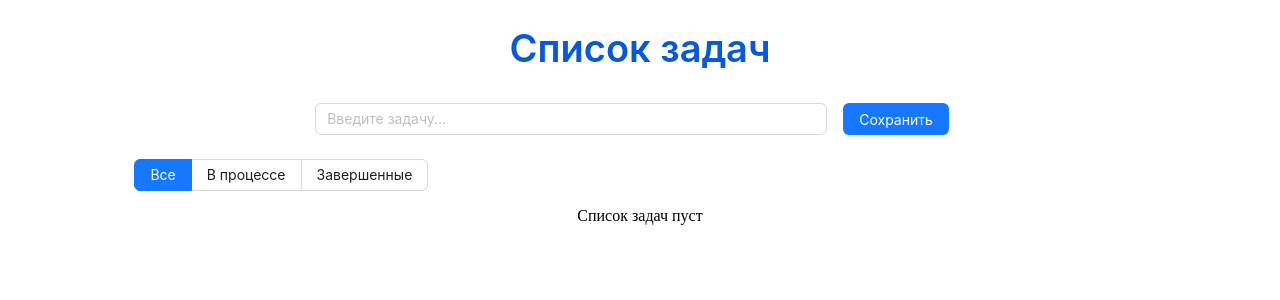
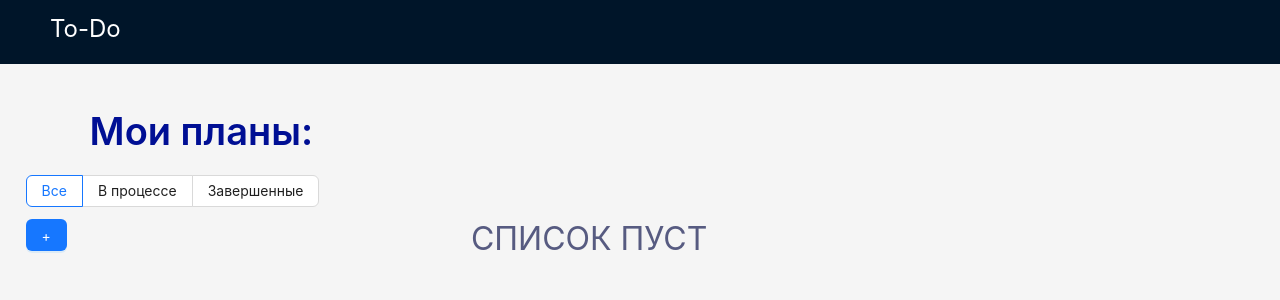
Before and after one commit to Us-Valeria/todolist-v2, a React (Vite) app: page / in a window 1280 px wide. Shown: the top 300 px of the page. Built offline with nearby package versions, Linux system fonts and the light colour scheme.

Commit message:
fix style

```diff
--- a/package.json
+++ b/package.json
@@ -3,6 +3,7 @@
   "version": "0.1.0",
   "private": true,
   "dependencies": {
+    "@ant-design/icons": "^5.3.0",
     "@emotion/react": "^11.11.3",
     "@types/jest": "^27.5.2",
     "@types/react": "^18.2.48",
@@ -40,6 +41,7 @@
   "devDependencies": {
     "@types/node": "^20.11.20",
     "@vitejs/plugin-react": "^4.2.1",
-    "vite": "^5.1.4"
+    "vite": "^5.1.4",
+    "vite-plugin-checker": "^0.6.4"
   }
 }
--- a/src/App.tsx
+++ b/src/App.tsx
@@ -1,17 +1,54 @@
 import React from "react";
-import { Typography } from "antd";
-import AddTaskForm from "./components/AddTaskForm";
+import { Typography, Layout, GlobalToken, theme } from "antd";
+import { Global, css } from "@emotion/react";
 import FilterTaskList from "./components/FilterTaskList";
+const { Header, Content } = Layout;
+const { Text } = Typography;
 
-const { Title } = Typography;
+const styles = (token: GlobalToken) => ({
+  global: css`
+    * {
+      margin: 0;
+      padding: 0;
+    }
+  `,
+  page: css`
+    min-height: 100vh;
+  `,
+  body: css`
+    display: flex;
+    flex-direction: column;
+  `,
+  title: css`
+    color: white;
+    font-size: ${token.fontSizeHeading3}px;
+  `,
+  text: css`
+    margin: 3% 7% 0;
+    font-size: ${token.fontSizeHeading1}px;
+    font-weight: ${token.fontWeightStrong};
+    color: #000f94;
+    @media (max-width: 720px) {
+      margin: 2% 25%;
+      font-size: ${token.fontSizeHeading2}px;
+    }
+  `,
+});
+
 function App() {
+  const { token } = theme.useToken();
   return (
     <>
-      <Title style={{ color: "#0958d9", textAlign: "center" }}>
-        Список задач
-      </Title>
-      <AddTaskForm />
-      <FilterTaskList />
+      <Global styles={styles(token).global} />
+      <Layout css={styles(token).page}>
+        <Header>
+          <Text css={styles(token).title}>To-Do</Text>
+        </Header>
+        <Content css={styles(token).body}>
+          <Text css={styles(token).text}>Мои планы:</Text>
+          <FilterTaskList />
+        </Content>
+      </Layout>
     </>
   );
 }
--- /dev/null
+++ b/src/components/AddTask.tsx
@@ -0,0 +1,38 @@
+import React, { useState } from "react";
+import { Button } from "antd";
+import { useTasks } from "../stores/useTasks";
+import TaskForm from "./TaskForm";
+
+function AddTask() {
+  const addTask = useTasks((state) => state.addTask);
+  const [isAdd, setIsAdd] = useState(false);
+  const [textTask, setTextTask] = useState("");
+
+  const onFinishForm = () => {
+    addTask(textTask);
+    setTextTask("");
+    setIsAdd(false);
+  };
+  const onChangeForm = (e: React.ChangeEvent<HTMLInputElement>) =>
+    setTextTask(e.target.value);
+  return (
+    <>
+      {isAdd ? (
+        <>
+          <TaskForm
+            onFinish={onFinishForm}
+            value={textTask}
+            onChange={onChangeForm}
+          />
+        </>
+      ) : (
+        <>
+          <Button type="primary" onClick={() => setIsAdd(true)}>
+            +
+          </Button>
+        </>
+      )}
+    </>
+  );
+}
+export default AddTask;
--- a/src/components/AddTaskForm.tsx
+++ /dev/null
@@ -1,33 +0,0 @@
-import React, { useState } from "react";
-import { useTasks } from "../stores/useTasks";
-import TaskForm from "./TaskForm";
-
-function AddTaskForm() {
-  const addTask = useTasks((state) => state.addTask);
-  const [textTask, setTextTask] = useState("");
-
-  const onFinishForm = () => {
-    addTask(textTask);
-    setTextTask("");
-  };
-
-  const onChangeForm = (e: React.ChangeEvent<HTMLInputElement>) =>
-    setTextTask(e.target.value);
-
-  return (
-    <div
-      style={{
-        marginTop: "32px",
-        marginBottom: "24px",
-      }}
-    >
-      <TaskForm
-        placeholder={"Введите задачу..."}
-        value={textTask}
-        onFinish={onFinishForm}
-        onChange={onChangeForm}
-      />
-    </div>
-  );
-}
-export default AddTaskForm;
--- a/src/components/FilterTaskList.tsx
+++ b/src/components/FilterTaskList.tsx
@@ -1,7 +1,20 @@
 import React, { useState, useEffect } from "react";
 import { Flex, Radio, RadioChangeEvent } from "antd";
+import { css } from "@emotion/react";
 import TaskList from "./TaskList";
 import { useTasks } from "../stores/useTasks";
+
+const styles = {
+  content: css`
+    margin: 1% 2%;
+    @media (max-width: 720px) {
+      margin: 0;
+    }
+  `,
+  list: css`
+    margin-top: 2px;
+  `,
+};
 
 function FilterTaskList() {
   const tasks = useTasks((state) => state.tasks);
@@ -36,26 +49,17 @@ function FilterTaskList() {
   }, [tasks]);
 
   return (
-    <div
-      style={{
-        width: "80%",
-        marginLeft: "auto",
-        marginRight: "auto",
-      }}
-    >
-      <Flex gap="middle" align="center">
-        <Radio.Group
-          defaultValue={filter}
-          onChange={onChange}
-          buttonStyle="solid"
-        >
+    <div css={styles.content}>
+      <Flex gap="small" align="center">
+        <Radio.Group defaultValue={filter} onChange={onChange}>
           <Radio.Button value="all">Все</Radio.Button>
           <Radio.Button value="active">В процессе</Radio.Button>
           <Radio.Button value="completed">Завершенные</Radio.Button>
         </Radio.Group>
       </Flex>
-
-      <TaskList tasks={filteredTasks} />
+      <div css={styles.list}>
+        <TaskList tasks={filteredTasks} />
+      </div>
     </div>
   );
 }
--- a/src/components/TaskForm.tsx
+++ b/src/components/TaskForm.tsx
@@ -2,21 +2,16 @@ import React from "react";
 import { Button, Form, Input } from "antd";
 
 type Props = {
-  placeholder?: string;
   value?: string;
   onChange?: (e: React.ChangeEvent<HTMLInputElement>) => void;
   onFinish: () => void;
 };
 
-function TaskForm({ value, placeholder, onChange, onFinish }: Props) {
+function TaskForm({ value, onChange, onFinish }: Props) {
   const [form] = Form.useForm();
 
   return (
     <Form
-      style={{
-        display: "flex",
-        justifyContent: "center",
-      }}
       layout="inline"
       form={form}
       onFinish={() => {
@@ -25,13 +20,7 @@ function TaskForm({ value, placeholder, onChange, onFinish }: Props) {
       }}
     >
       <Form.Item name="text">
-        <Input
-          style={{ width: "40vw" }}
-          type="text"
-          defaultValue={value}
-          placeholder={placeholder}
-          onChange={onChange}
-        />
+        <Input type="text" defaultValue={value} onChange={onChange} />
       </Form.Item>
       <Form.Item>
         <Button type="primary" htmlType="submit">
--- a/src/components/TaskItem.tsx
+++ b/src/components/TaskItem.tsx
@@ -1,8 +1,9 @@
 import React, { useState } from "react";
-import { Button, Checkbox, Typography } from "antd";
+import { Checkbox, Typography, Space } from "antd";
 import type { Task } from "../models/Task";
 import { useTasks } from "../stores/useTasks";
 import TaskForm from "./TaskForm";
+import { EditOutlined, DeleteOutlined } from "@ant-design/icons";
 
 type Props = {
   task: Task;
@@ -22,7 +23,7 @@ function TaskItem({ task }: Props) {
     changeTextTask(e.target.value, task.id);
 
   return (
-    <>
+    <Space>
       <Checkbox
         onChange={() => changeStatusTask(task.id)}
         checked={task.completed}
@@ -37,16 +38,11 @@ function TaskItem({ task }: Props) {
       ) : (
         <>
           <Text>{task.text}</Text>
-          <Button
-            onClick={() => setIsEditing(true)}
-            style={{ position: "absolute", right: "22%" }}
-          >
-            Редактировать
-          </Button>
+          <EditOutlined onClick={() => setIsEditing(true)} />
+          <DeleteOutlined onClick={() => removeTask(task.id)} />
         </>
       )}
-      <Button onClick={() => removeTask(task.id)}>Удалить</Button>
-    </>
+    </Space>
   );
 }
 
--- a/src/components/TaskList.tsx
+++ b/src/components/TaskList.tsx
@@ -2,9 +2,30 @@ import React from "react";
 import { List } from "antd";
 import TaskItem from "./TaskItem";
 import type { Task } from "../models/Task";
+import AddTask from "./AddTask";
+import { css } from "@emotion/react";
 
 type Props = {
   tasks: Task[];
+};
+const styles = {
+  list: css`
+    display: flex;
+    flex-direction: column-reverse;
+    background-color: white;
+  `,
+  isNan: css`
+    margin-top: 1%;
+    display: flex;
+    flex-direction: row;
+  `,
+  text: css`
+    text-align: center;
+    font-size: 2rem;
+    color: #24295bc1;
+    text-transform: uppercase;
+    flex-basis: 85%;
+  `,
 };
 
 function TaskList({ tasks }: Props) {
@@ -12,6 +33,8 @@ function TaskList({ tasks }: Props) {
     <>
       {tasks && tasks.length > 0 ? (
         <List
+          css={styles.list}
+          header={<AddTask />}
           size="large"
           bordered
           dataSource={tasks}
@@ -22,7 +45,10 @@ function TaskList({ tasks }: Props) {
           )}
         />
       ) : (
-        <p style={{ textAlign: "center" }}>Список задач пуст</p>
+        <div css={styles.isNan}>
+          <AddTask />
+          <p css={styles.text}>Список пуст</p>
+        </div>
       )}
     </>
   );
--- a/src/stores/useTasks.ts
+++ b/src/stores/useTasks.ts
@@ -39,7 +39,7 @@ export const useTasks = create(
         set((state) => ({
           tasks: state.tasks.map((task) => {
             if (task.id === taskId) {
-              return { ...task, text: value };
+              return { ...task, text: value.trim() };
             } else {
               return task;
             }
--- a/tsconfig.json
+++ b/tsconfig.json
@@ -15,7 +15,8 @@
     "resolveJsonModule": true,
     "isolatedModules": true,
     "noEmit": true,
-    "jsx": "react-jsx"
+    "jsx": "react-jsx",
+    "jsxImportSource": "@emotion/react"
   },
   "include": ["src"]
 }
```
Also changed, not shown: 1 other file (tests, documents, lock files or other folders).
